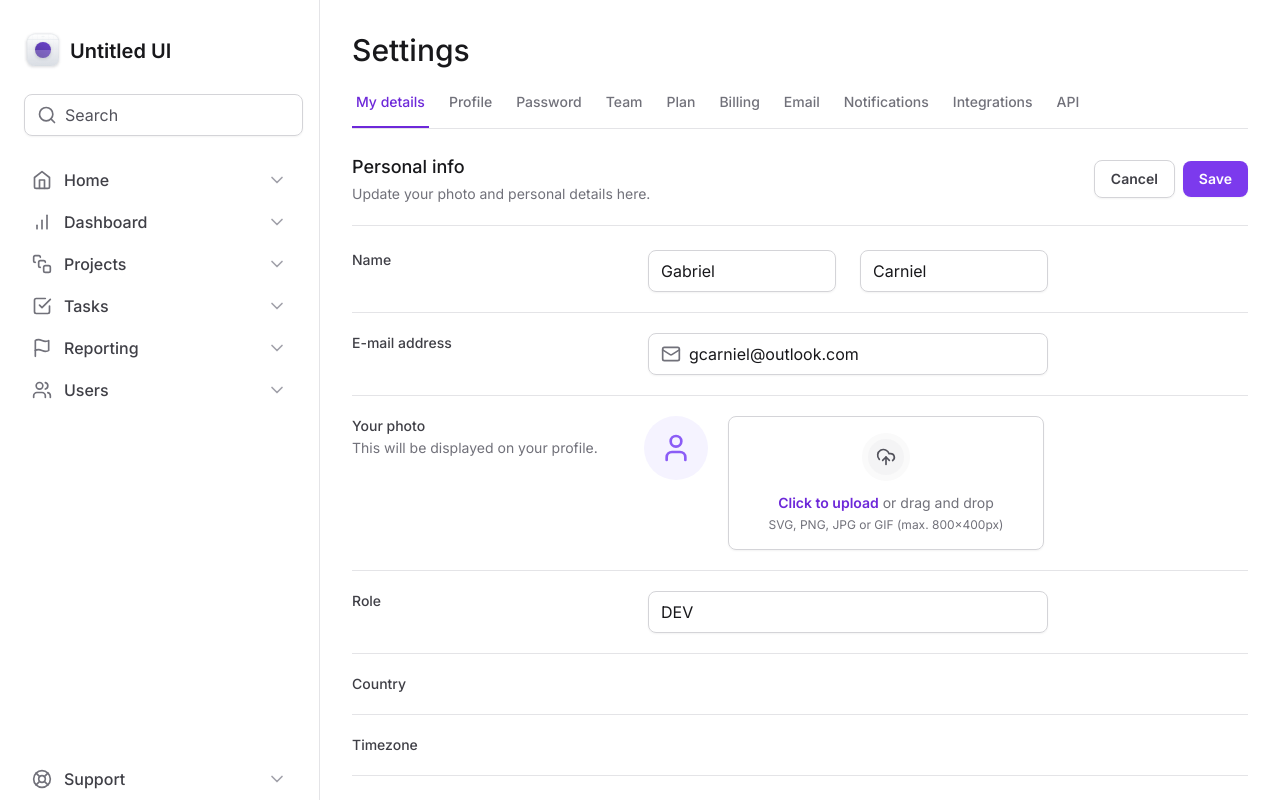
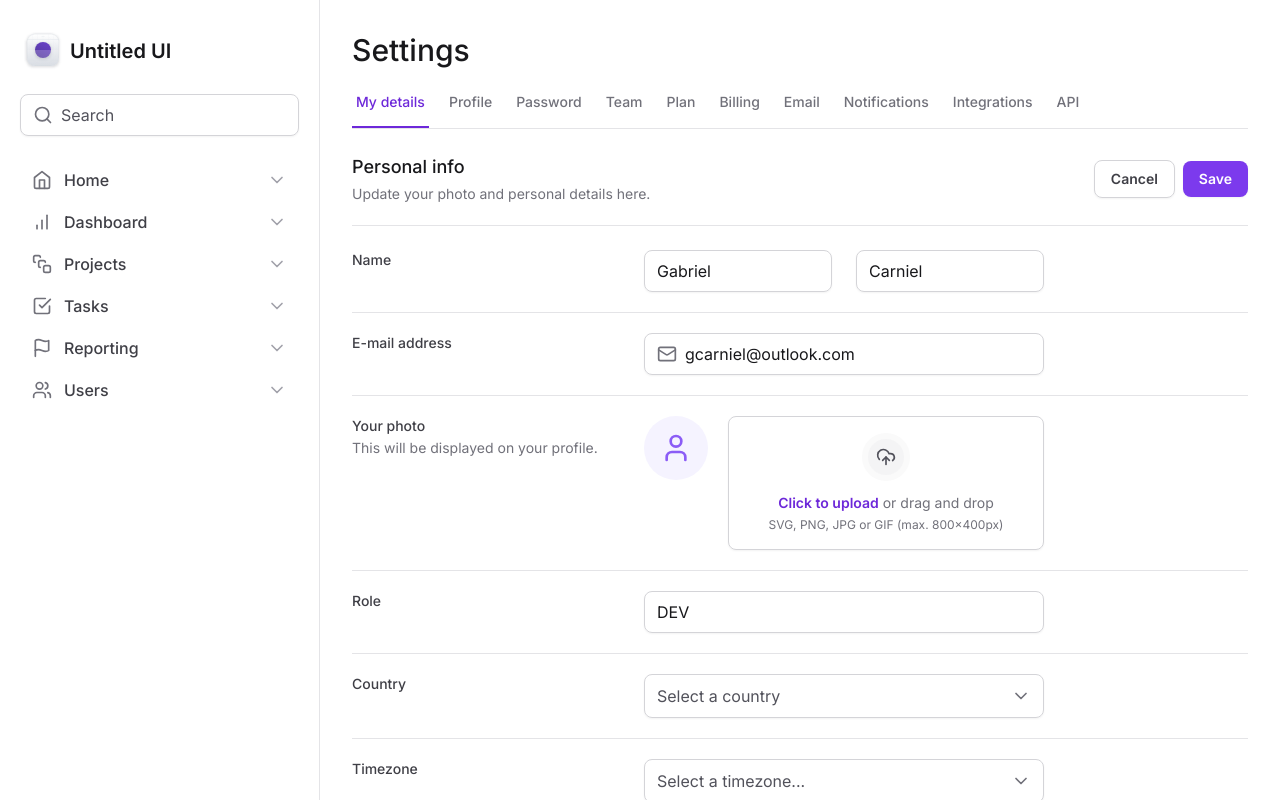
Before and after one commit to gcarniel/tailwind-next, a Next.js app: page / in a window 1280 px wide. Shown: the top 800 px of the page. Built offline with nearby package versions, Linux system fonts and the light colour scheme.

Commit message:
criando componente de select

```diff
--- a/package.json
+++ b/package.json
@@ -11,7 +11,7 @@
   "dependencies": {
     "@radix-ui/react-collapsible": "1.0.3",
     "@radix-ui/react-scroll-area": "1.0.4",
-    "@radix-ui/react-select": "1.2.2",
+    "@radix-ui/react-select": "^1.2.2",
     "@radix-ui/react-slot": "1.0.2",
     "@radix-ui/react-tabs": "^1.0.4",
     "framer-motion": "^10.12.16",
--- a/src/app/page.tsx
+++ b/src/app/page.tsx
@@ -2,6 +2,8 @@ import SettingsTabs from '@/components/SettingsTabs'
 import * as Input from '@/components/Input'
 import { Mail } from 'lucide-react'
 import * as FileInput from '@/components/Form/FileInput'
+import { Select } from '@/components/Form/Select/Select'
+import { SelectItem } from '@/components/Form/Select/SelectItem'
 export default function Home() {
   return (
     <>
@@ -109,6 +111,11 @@ export default function Home() {
             >
               Country
             </label>
+
+            <Select placeholder="Select a country">
+              <SelectItem value="brazil" text="Brazil" />
+              <SelectItem value="colombia" text="Colombia" />
+            </Select>
           </div>
 
           <div className="grid gap-3 grid-cols-form pt-5">
@@ -118,6 +125,13 @@ export default function Home() {
             >
               Timezone
             </label>
+            <Select placeholder="Select a timezone...">
+              <SelectItem
+                value="utc8"
+                text="Pacific Standard Time (UTC-08:00)"
+              />
+              <SelectItem value="utc3" text="America São Paulo (UTC-03:00)" />
+            </Select>
           </div>
 
           <div className="grid grid-cols-form gap-3 pt-5">
--- /dev/null
+++ b/src/components/Form/Select/Select.tsx
@@ -0,0 +1,36 @@
+'use client'
+
+import * as SelectPrimitive from '@radix-ui/react-select'
+import { ChevronDown } from 'lucide-react'
+
+export interface SelectProps {
+  children: React.ReactNode
+  placeholder: string
+}
+
+export function Select({ children, placeholder }: SelectProps) {
+  return (
+    <SelectPrimitive.Root>
+      <SelectPrimitive.Trigger className="flex h-11 w-full items-center justify-between gap-2 rounded-lg border border-zinc-300 px-3 py-2 shadow-sm data-[placeholder]:text-zinc-600">
+        <SelectPrimitive.Value
+          placeholder={placeholder}
+          className="text-black"
+        />
+        <SelectPrimitive.Icon>
+          <ChevronDown className="h-5 w-5 text-zinc-500" />
+        </SelectPrimitive.Icon>
+      </SelectPrimitive.Trigger>
+
+      <SelectPrimitive.Portal>
+        <SelectPrimitive.Content
+          side="bottom"
+          position="popper"
+          sideOffset={8}
+          className="z-10 w-[--radix-select-trigger-width] overflow-hidden rounded-lg border border-zinc-200 bg-white"
+        >
+          <SelectPrimitive.Viewport>{children}</SelectPrimitive.Viewport>
+        </SelectPrimitive.Content>
+      </SelectPrimitive.Portal>
+    </SelectPrimitive.Root>
+  )
+}
--- /dev/null
+++ b/src/components/Form/Select/SelectItem.tsx
@@ -0,0 +1,24 @@
+'use client'
+
+import * as SelectPrimitive from '@radix-ui/react-select'
+import { Check } from 'lucide-react'
+
+export type SelectItemProps = SelectPrimitive.SelectItemProps & {
+  text: string
+}
+export function SelectItem({ text, ...props }: SelectItemProps) {
+  return (
+    <SelectPrimitive.Item
+      className="flex items-center justify-between gap-2 px-3 py-2.5 outline-none data-[highlighted]:bg-zinc-50"
+      {...props}
+    >
+      <SelectPrimitive.ItemText className="text-black">
+        {text}
+      </SelectPrimitive.ItemText>
+
+      <SelectPrimitive.ItemIndicator>
+        <Check className="h-4 w-4 text-violet-500" />
+      </SelectPrimitive.ItemIndicator>
+    </SelectPrimitive.Item>
+  )
+}
--- a/src/components/Input.tsx
+++ b/src/components/Input.tsx
@@ -21,7 +21,7 @@ export interface InputRootProps extends ComponentProps<'div'> {}
 export function InputRoot(props: InputRootProps) {
   return (
     <div
-      className="flex w-full items-center gap-2 rounded-lg border border-zinc-300 px-3 py-2 shadow-sm mx-1"
+      className="flex w-full items-center gap-2 rounded-lg border border-zinc-300 px-3 py-2 shadow-sm"
       {...props}
     ></div>
   )
```
Also changed, not shown: 1 other file (tests, documents, lock files or other folders).
